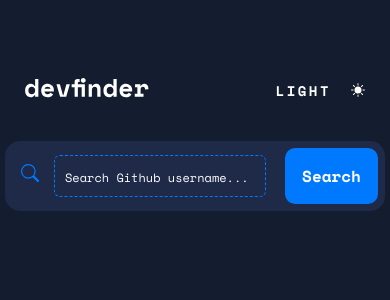
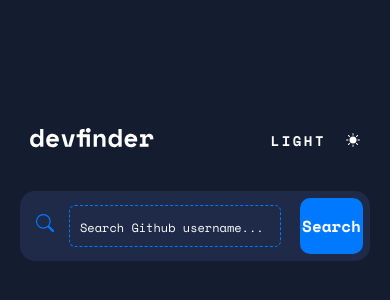
Before and after one commit to alicefrsr/React-DevFinder-App, a React (Create React App) app: page / in a window 390 px wide. Shown: the part 332-632 px from the top of the page. Built offline with nearby package versions, Linux system fonts and the light colour scheme.

Commit message:
fix responsive on android 5?

```diff
--- a/src/styles/Header.css
+++ b/src/styles/Header.css
@@ -1,12 +1,12 @@
 .header-container {
   max-width: 73.3rem;
-  min-width: 36rem;
+  /* min-width: 36rem; */
   width: 100%;
   display: flex;
   align-items: center;
   justify-content: space-between;
   padding: 0 1rem;
-  margin-top: 10rem;
+  margin-top: 20rem;
 }
 
 .toggle-theme-btn {
--- a/src/styles/SearchForm.css
+++ b/src/styles/SearchForm.css
@@ -1,6 +1,6 @@
 .search-form {
   max-width: 73.3rem;
-  min-width: 38rem;
+  /* min-width: 38rem; */
 
   width: 100%;
   height: 7rem;
--- a/src/styles/UserProfile.css
+++ b/src/styles/UserProfile.css
@@ -1,5 +1,6 @@
 .profile-container {
   padding: 3rem 1rem;
+  width: 100%;
 }
 
 /* CARD HEADER (profile pix, name, @login, date joined*/
```
